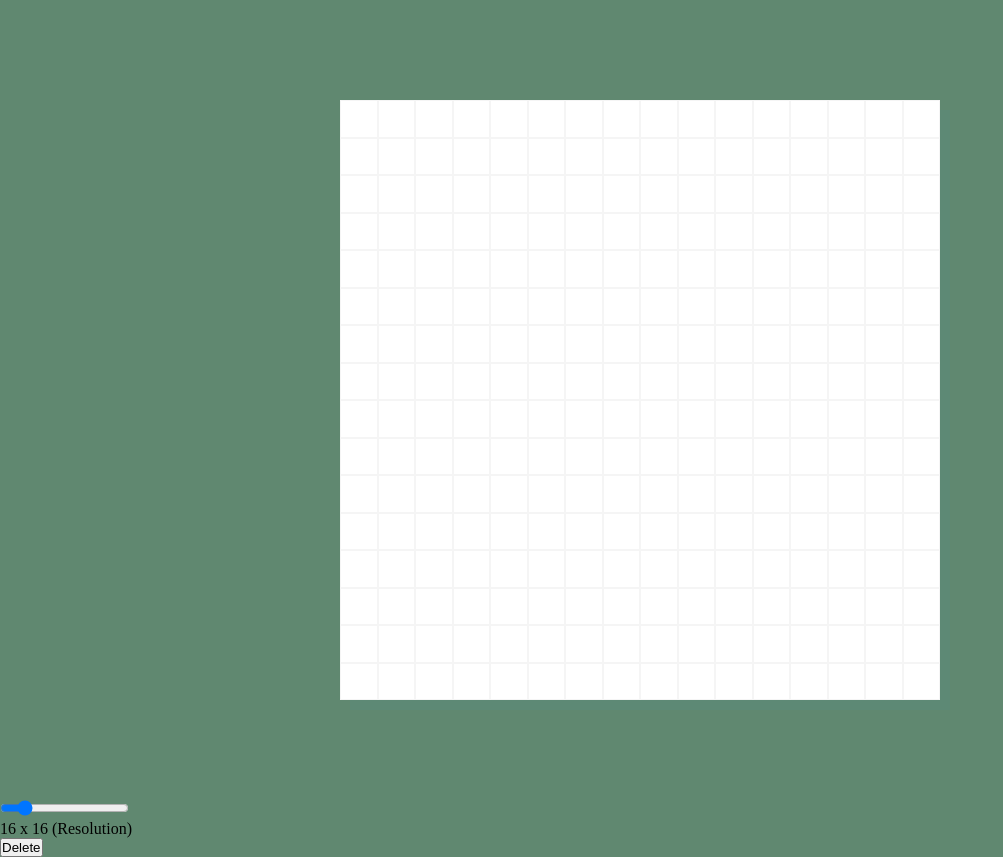
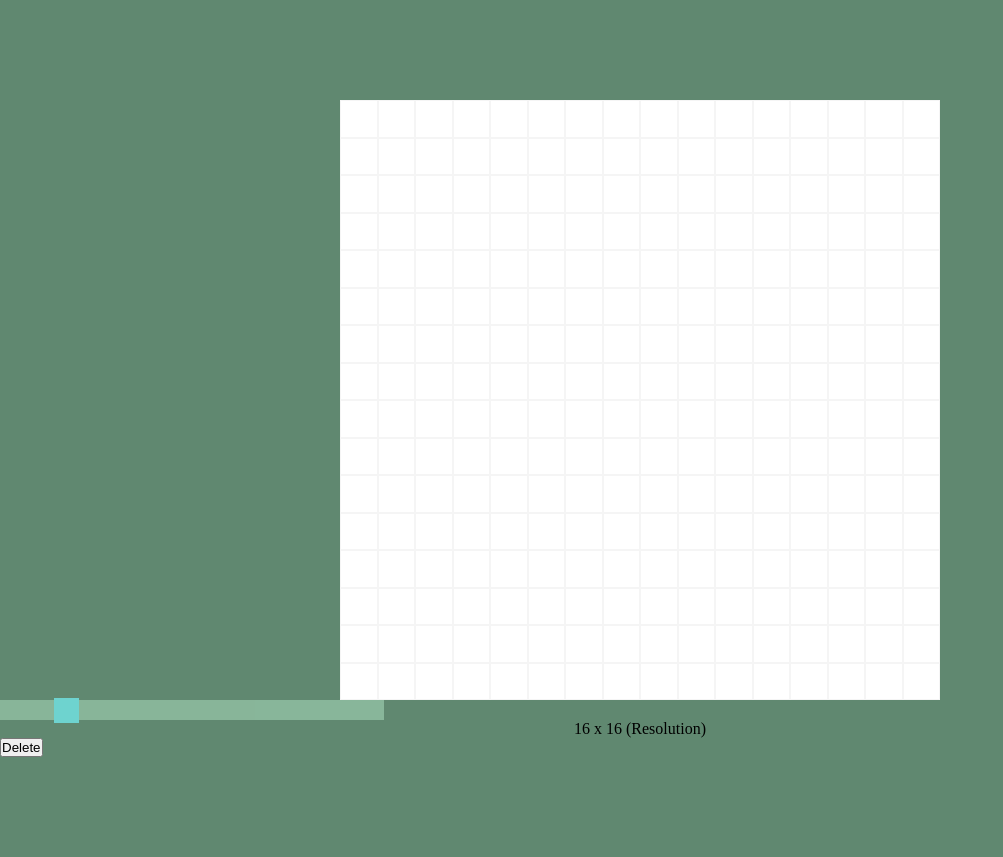
Before and after one commit to aurorn/Etch-A-Sketch, a plain HTML site: page index.html in a window 1280 px wide. Shown: the whole page, without its empty margins (0-1003 px from the left). After the commit the page ends 800 px from the top, so only its background shows below. Drawn offline with Linux system fonts and the light colour scheme.

Commit message:
updated the css for the slider

```diff
--- a/styles/styles.css
+++ b/styles/styles.css
@@ -11,8 +11,7 @@ body{
     display: flex;
     flex-wrap: wrap;;
     background-color: white;
-    margin: 100px auto;
-    box-shadow: 10px 10px rgba(0, 170, 255, 0.034);
+    margin: 100px auto 0 auto;
 
 }
 
@@ -20,3 +19,50 @@ body{
     border: 1px solid whitesmoke;
 
 }
+
+#slider-container {
+    margin: 0 auto;
+
+}
+
+.slider {
+    -webkit-appearance: none;
+    appearance: none;
+    height: 20px;
+    width: 30%;
+    background: rgba(168, 218, 187, 0.801);
+    outline: none;
+    opacity: 0.7;
+    -webkit-transition: .2s;
+    transition: opacity .2s;
+    display: flex;
+    flex: 1;
+
+}
+
+#slider-value {
+    margin: 0 auto;
+    text-align: center;
+
+}
+
+#slider:hover {
+    opacity: 1;
+}
+
+.slider::-webkit-slider-thumb {
+    -webkit-appearance: none;
+    appearance: none;
+    width: 25px;
+    height: 25px;
+    background: rgb(116, 244, 248);
+    cursor: pointer;
+}
+
+.slider::-moz-range-thumb {
+    width: 25px;
+    height: 25px;
+    background: rgb(116, 244, 248);
+    cursor: pointer;
+    outline: none;
+}
```
